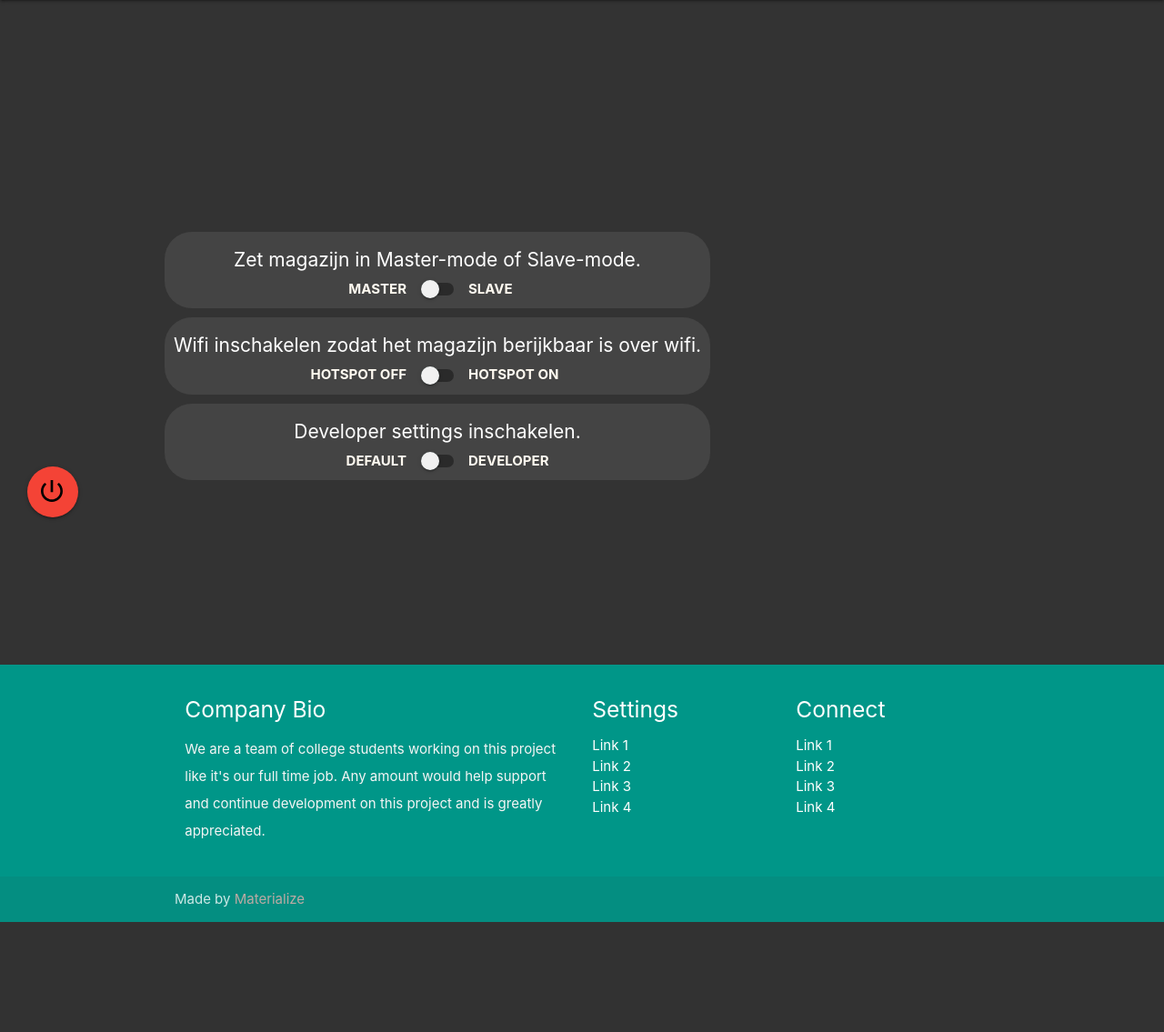
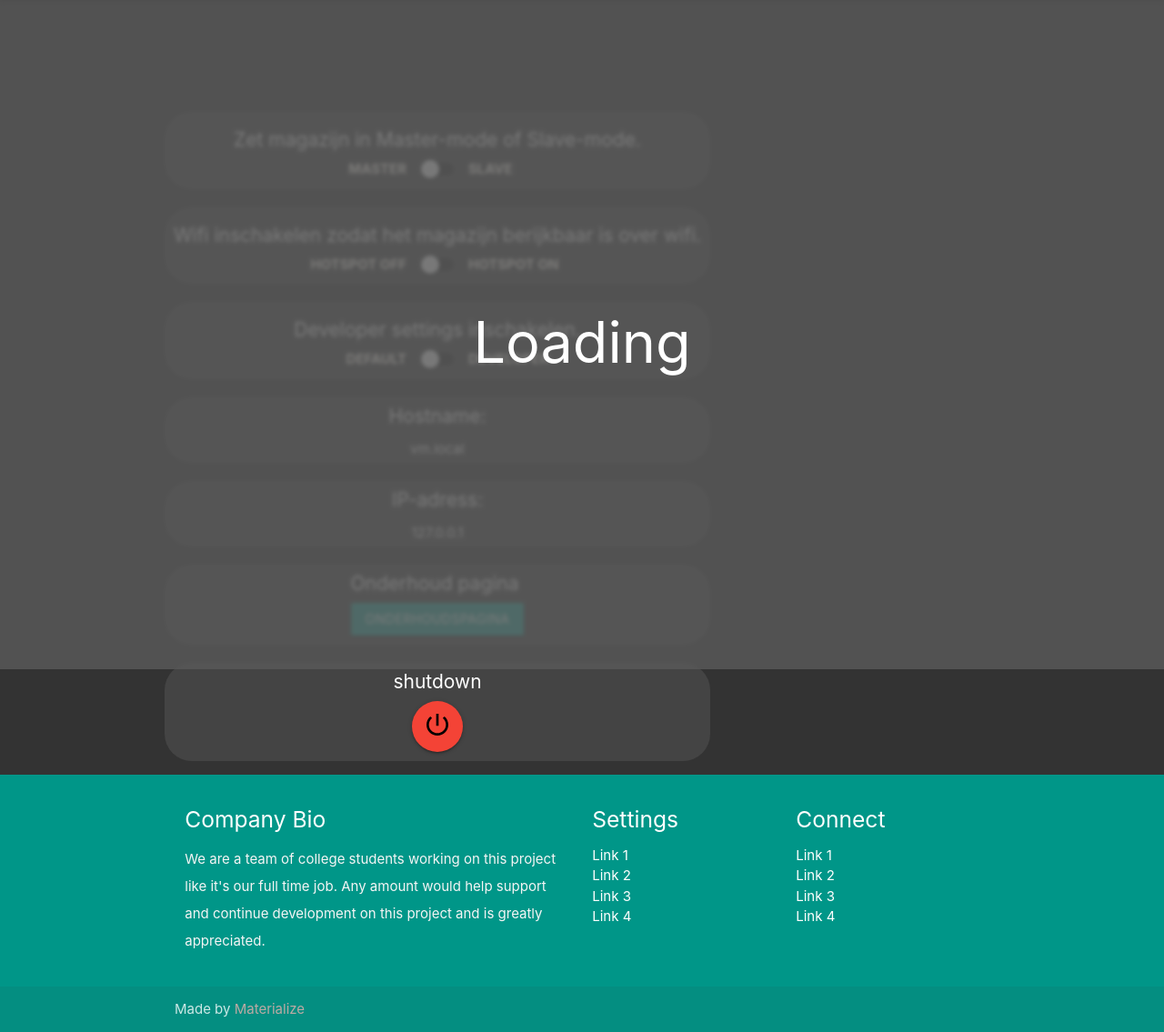
Before and after one commit to Tommydw/Skills_magazijn-Summa_College, a Flask app: page /settings in a window 1280 px wide. Shown: the part 64-1199 px from the top of the page at 91% size. Before the commit the page ends 1078 px from the top, so only its background shows below. Run offline with Flask 2, Linux system fonts and the light colour scheme; some libraries are stand-ins or nearby versions.

Commit message:
socket toegevoeg voor setting pagina + JS & setting pagina compleet gemaakt
verder nog 127.0.0.01 aan init toegevoegd

```diff
--- a/skills/Templates/settings.html
+++ b/skills/Templates/settings.html
@@ -1,9 +1,12 @@
 {% extends "base.html" %}
 {% block titel %}{{titel}}{%endblock%}
 {% block content%}
-<link rel='stylesheet' type="text/css" href='static/css/settings.css'>
+<link rel='stylesheet' type="text/css" href="{{ url_for('static', filename='css/settings.css') }}">
 
 <body>
+    <div id="loading" class="loader">
+        <h1>Loading</h1>
+    </div>
     <!-- max venster size -->
     <div class="Maxium">
 
@@ -62,7 +65,7 @@
                         </dev>
                         <label>
                             <div class="centerswitch">
-                                <input type="checkbox">
+                                <input type="checkbox" id="devswitchtoggle">
                                 <span class="lever"></span>
                             </div>
                         </label>
@@ -72,13 +75,42 @@
                     </div>
                 </div>
             </div>
-        </div>
-        <div class="powerbutton">
-            <a class="btn-floating btn-large waves-effect waves-light red">
-                <embed class="powericon" src='..\static\icons\power_settings.svg' height="32" width="32"></embed>
-            </a>
+
+            <div class="settingbox">
+                    <p class="infotext">Hostname:</p>
+                    <p class="infotextsmall">{{hostname}}.local</p>
+            </div>
+
+            <div class="settingbox">
+                    <p class="infotext">IP-adress:</p>
+                    <p class="infotextsmall">{{ipaddres}}</p>
+            </div>
+
+            <div class="settingbox" id="onderhoudtoggle">
+                <div class="onderhoud">
+                    <p class="infotext">Onderhoud pagina</p>
+                        <div class="onderhoudbutton">
+                            <a class="waves-effect waves-light btn" href="{{url_for('hmi.onderhoud')}}">Onderhoudspagina</a>
+                        </div>
+                </div>
+            </div>
+
+            <div class="settingbox">
+                <div class="shutdown">
+                    <p class="infotext"> shutdown</p>
+                        <div class="powerbutton">
+                            <a class="btn-floating btn-large waves-effect waves-light red" href="#">
+                                <embed class="powericon" src="{{ url_for('static', filename='icons/power_settings.svg')}}" height="32" width="32"></embed>
+                            </a>
+                        </div>
+                </div>
+            </div>
         </div>
     </div>
 </body>
 
+
+
+<script src="{{ url_for('static', filename='js/settings/settings.js') }}"></script>
+
 {% endblock %}
--- a/skills/__init__.py
+++ b/skills/__init__.py
@@ -27,7 +27,8 @@ socket_.init_app(flaskapp, cors_allowed_origins=[
     "http://localhost:5000",
     'http://raspberrypi.local:5000',
     'http://192.168.137.1:5000',
-    'http://192.168.1.1:5000'])
+    'http://192.168.1.1:5000',
+    'http://127.0.0.1:5000'])
 
 SOCKET_INFO = []
 
--- a/skills/routes.py
+++ b/skills/routes.py
@@ -1,6 +1,13 @@
 from flask import render_template, redirect, url_for, request
 from skills import flaskapp, rpi
 from data import DATA
+from socket import gethostbyname, gethostname, gethostname
+from flask_socketio import SocketIO, emit, namespace, send, disconnect
+from skills import flaskapp, rpi, socket_, SOCKET_INFO
+import json, time, copy
+from skills.terminalColors import server_error, server_info, server_log
+
+
 
 @flaskapp.route("/")
 def home():
@@ -16,4 +23,58 @@ def test():
 
 @flaskapp.route("/settings")
 def settings():
-    return render_template('settings.html', test='hoi')
+    return render_template('settings.html', ipaddres=gethostbyname(gethostname()), hostname=gethostname() )
+
+# krijg socket_connect van client
+@socket_.on('socket_connect', namespace='/settings')
+def socket_connect():
+    if not request.sid in SOCKET_INFO:
+        SOCKET_INFO.append([request.sid, time.time()])
+        server_log("User '{0}' verbonden".format(request.sid))
+        # Stuur connected naar client
+        emit('connected')
+    return
+
+# update user, zet de huidige server tijd bij de user | user is nog actief
+@socket_.on('update_user', namespace='/settings')
+def update_user():
+    for i in range(len(SOCKET_INFO)):
+        if request.sid in SOCKET_INFO[i]:
+            SOCKET_INFO[i][1] = time.time()
+
+# get_data request handeler
+@socket_.on('get_data', namespace='/settings')
+def getData(oldData, getType):
+    TMP = copy.deepcopy(DATA)
+    if getType == 'full':
+        # stuur het voledige object DATA
+        TMP['type'] = 'full'
+    elif getType == 'small':
+        # stuur allen wijzigingen
+        for x in oldData:
+            if type(oldData[x]) == dict and not x == 'users':
+                for i in oldData[x]:
+                    if TMP[x][i] == oldData[x][i]:
+                        TMP[x].pop(i)
+            else:
+                if 'type' in oldData:
+                    if TMP[x] == oldData[x]:
+                        TMP.pop(x)
+                else:
+                    TMP['type'] = 'full'
+                    emit('data', json.dumps(TMP))
+                    return
+        TMP['type'] = 'small'
+    users = []
+    for user in SOCKET_INFO:
+        users.append(user[0])
+    TMP['users'] = users
+    # Stuur data naar ALLE clients
+    emit('data', json.dumps(TMP), broadcast=True)
+    return
+
+@socket_.on('devMode', namespace='/settings')
+def devMode(state):
+    DATA['state']['devMode'] = state
+    server_info('Developer mode {0}'.format(state))
+    getData({''}, 'full')
--- a/skills/static/css/settings.css
+++ b/skills/static/css/settings.css
@@ -105,7 +105,9 @@
     border-radius: 30px;
     background-color: #444444;
     min-width: 600px;
-    margin-top: 10px;
+    margin-top: 20px;
+    flex-direction: column;
+    align-items: center;
 }
 
 .infotext{
@@ -115,15 +117,38 @@
 }
 
 .powericon{
-    display: inherit;
-    margin: 20%;
+    display: inline;
+    vertical-align: middle;
+    margin-bottom: 2px;
 }
 
 .powerbutton{
     display: flex;
-    height: fit-content;
-    width: fit-content;
-    position: relative;
-    left: 30px;
-    bottom: 30px;
+    justify-content: center;
+    align-items: center;
+    margin-bottom: 10px;
 }
+
+.onderhoudbutton{
+    display: flex;
+    justify-content: center;
+    align-items: center;
+    margin-bottom: 10px;
+}
+
+
+.settingbox a{
+    display: inline-block;
+
+}
+
+.settingbox embed{
+    pointer-events: none;
+}
+
+.infotextsmall{
+    --clr:#ffffff;
+    margin:0px;
+    display: flex;
+    justify-content: center;
+}
--- /dev/null
+++ b/skills/static/js/settings/settings.js
@@ -0,0 +1,156 @@
+// start WebSocket
+var socket = io.connect('/settings');
+
+// Om de hoeveel sec moet de client om een update vragen
+var waitTime = 0.5;
+
+// init default values
+/* Jdata | JSON */
+var startupJson = JSON.parse('{"time":0}');
+var Jdata = startupJson;
+var Type = 'full';
+var dataCount = 0;
+/* time */
+let oldtime;
+let oldClientTime = 0;
+let newtime = 0;
+let clientTime;
+/* status */
+var connected = false;
+var requested = false;
+var startingDone = false;
+var warningGiven = false;
+
+
+function clientTimeMS(){
+    return (new Date().getTime() - (new Date().getTimezoneOffset() * 60 * 1000))
+}
+
+// onderhoudsmodus de-/activeren
+const devModeOnderhoud = document.getElementById('devswitchtoggle')
+devModeOnderhoud.addEventListener('change', (event) => {
+    if (event.currentTarget.checked) {
+        document.getElementById('devswitchtoggle').checked = Jdata.state.devMode; // zet de switch weer uit
+        socket.emit('devMode', true);
+    } else {
+        document.getElementById('devswitchtoggle').checked = Jdata.state.devMode; // zet de switch weer aan
+        socket.emit('devMode', false);
+    }
+});
+
+
+// Combineer de nieuwe data met de oude data
+function mergeObject(oldObject, newObject){
+    if (Jdata == startupJson || newObject.type == 'full'){
+        oldObject = newObject;
+        dataCount = 0;
+    }
+    else{
+        Object.keys(newObject).forEach(function(x_itmes){
+            if (typeof(newObject[x_itmes]) == 'object'){
+                Object.keys(newObject[x_itmes]).forEach(function(i_items){
+                    oldObject[x_itmes][i_items] = newObject[x_itmes][i_items];});
+            }else{
+                oldObject[x_itmes] = newObject[x_itmes];
+            }
+        });
+    }
+    return oldObject;
+}
+
+// krijg connected van server, client is verbonden met de server
+socket.on('connected', () => {
+    console.log('Websocket connected');
+    socket.emit('get_data', Jdata, 'full');
+    requested = true;
+    connected = true;
+});
+
+// krijg data van server, JSON data naat Jdata
+socket.on('data', function(data){
+    requested = false;
+    dataCount++;
+    oldtime = parseFloat(Jdata.time);   // oude tijd opslaan
+
+    if (connected){
+        // nieuwe data omzetten
+        Jdata = mergeObject(Jdata, JSON.parse(data));
+        if (Jdata.type == 'full') startingDone = true;
+        if (startingDone){
+            // console.log(Jdata);
+            newtime = parseFloat(Jdata.time);   // nieuwe tijd opslaan
+            updateTijd = waitTime + Jdata.users.indexOf(socket.id);
+            oldClientTime = (clientTimeMS() / 1000) - (newtime - oldtime);     // client tijd min het verschil tussen de server updates
+            // verberg loading
+            $('#loading').hide();
+            // print JSON data
+            document.getElementById('devswitchtoggle').checked = Jdata.state.devMode;
+            // $('#content').show();
+
+            if (!warningGiven && Jdata.state.devMode){
+                window.alert('Letop! In developer mode worden de outputs overschreden. En de inputs worden ook uitgelezen in een error state, het is dus mogelijk dat er een proces in werking treed!');
+                warningGiven = true;
+            }
+            if (Jdata.state.devMode){
+                document.querySelector("#onderhoudtoggle").style.visibility="visible";
+                document.querySelector("#onderhoudtoggle").style.position="relative";
+            }
+            else{
+                document.querySelector("#onderhoudtoggle").style.visibility="hidden";
+                document.querySelector("#onderhoudtoggle").style.position="absolute";
+            }
+
+        }
+        else console.warn('Waiting for a full Jdata');
+    }
+});
+
+// start loop van 100ms
+setInterval(()=> {
+    // Update de tijd
+    clientTime = clientTimeMS() / 1000;
+    // controller of er om nieuwe data gevraagd kan worden
+    if (connected && !requested){
+        if (clientTime-oldClientTime > updateTijd ){
+            requested = true;   // vraag maar één keer om een data request
+            // Vraag om de 10 keer een volledige data update
+            if (dataCount > 10) {
+                Type = 'full';
+                dataCount = 0;
+            }
+            else
+                Type = 'small'
+            socket.emit('get_data', Jdata, Type);
+        }
+    }
+},100);
+
+// stuur om de 10 sec een bericht naar der server om te bevestigen dat de client online is
+setInterval(() => {
+    // als de user niet in de lijst staat, stuur een connect request
+    try
+    {
+        if (Jdata.users.indexOf(socket.id) == -1 && connected){
+            socket.emit('socket_connect');
+        }
+    }
+    catch
+    {
+        console.warn("No user in Jdata");
+        socket.emit('socket_connect');
+    }
+
+    // stuur een user beacon
+    if (connected) {
+        socket.emit('update_user');
+        // console.log('update');
+    }
+}, 10000);
+
+// Klaar met laden
+$(document).ready(function() {
+    socket.on('connect', function() {
+        // stuur socket_connect naar backend
+        socket.emit('socket_connect');
+    });
+});
```
